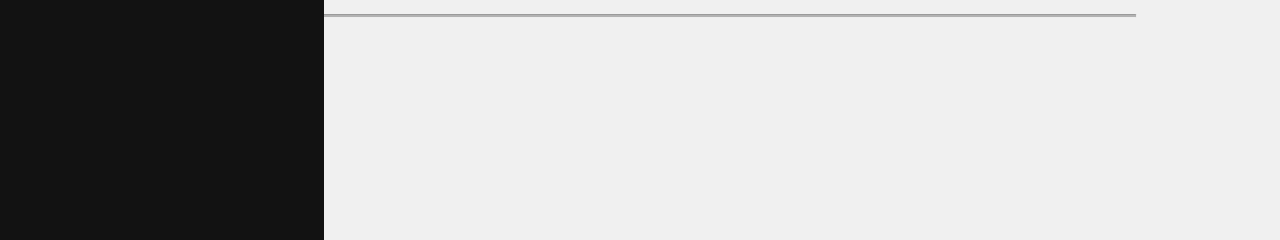
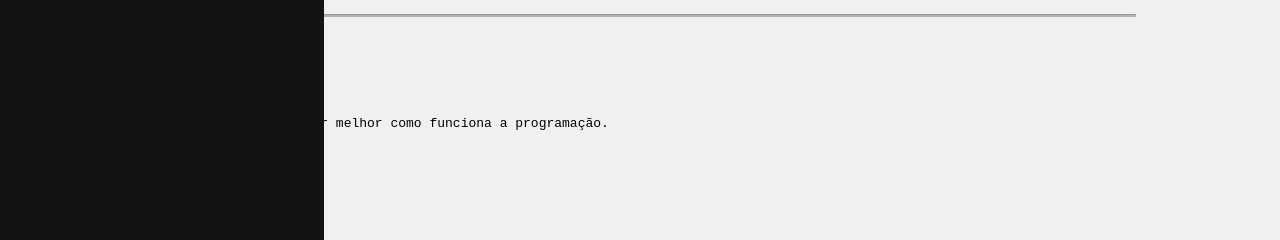
Before and after one commit to PedroVictorMcB/dev-web-geral, a React (Create React App) app: page /testes in a window 1280 px wide. Shown: the part 443-683 px from the top of the page. Built offline with nearby package versions, Linux system fonts and the light colour scheme.

Commit message:
Criei o componente VideoComent

```diff
--- /dev/null
+++ b/src/Componentes/VideoComents/VideoComents.jsx
@@ -0,0 +1,21 @@
+import React from "react";
+import image from "../../Assets/Imagens/Usuario3.jpeg";
+import "../VideoComents/videoComents.css";
+
+export default function VideoComents(){
+    return(
+        <div className="videoComents">
+            <div className="userImgProfile">
+                <img src={image} alt="ImageProfile" />
+            </div>
+            <div className="userComents">
+                <h4>
+                    Carlos Sousa
+                </h4>
+                <p>
+                    Adorei este vídeo. Pude entender melhor como funciona a programação.
+                </p>
+            </div>
+        </div>
+    )
+}
--- /dev/null
+++ b/src/Componentes/VideoComents/videoComents.css
@@ -0,0 +1,28 @@
+.videoComents {
+    width: 70.563rem;
+    height: 7.031rem;
+    display: flex;
+    gap: 1.6rem;
+    margin: 0.3rem;
+}
+
+.userImgProfile {
+    width: 3rem;
+    height: 1.5rem;
+}
+
+.userImgProfile img {
+    width: 4rem;
+    border-radius: 1.8rem;
+}
+
+.userComents {
+    flex-wrap: wrap;
+    margin-top: -0.5rem;
+}
+
+.userComents p {
+    width: 58rem;
+    height: 4.438;
+    margin-top: -0.2rem;
+}
--- a/src/pages/Teste.jsx
+++ b/src/pages/Teste.jsx
@@ -1,12 +1,14 @@
 import React from 'react';
 import Sidebar from '../Componentes/SideBar/Sidebar';
 import VideoCatalago from '../Componentes/VideoCatalago/VideoCatalogo';
+import VideoComents from '../Componentes/VideoComents/VideoComents';
 
 export default function Sidesbar() {
     return (
         <div>
             <Sidebar />
             <VideoCatalago />
+            <VideoComents />
         </div>
     );
 }
```
Also changed, not shown: src/Assets/Imagens/Usuario3.jpeg (added).
